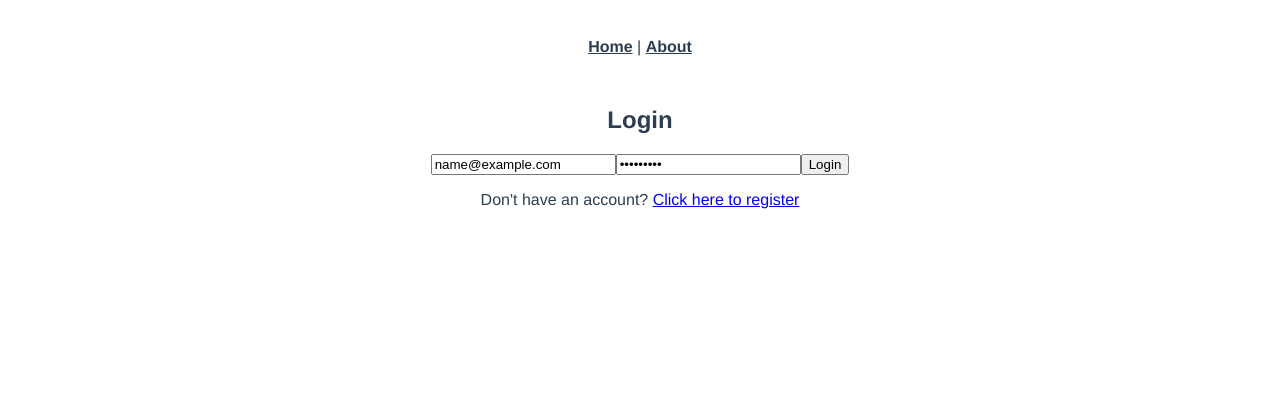
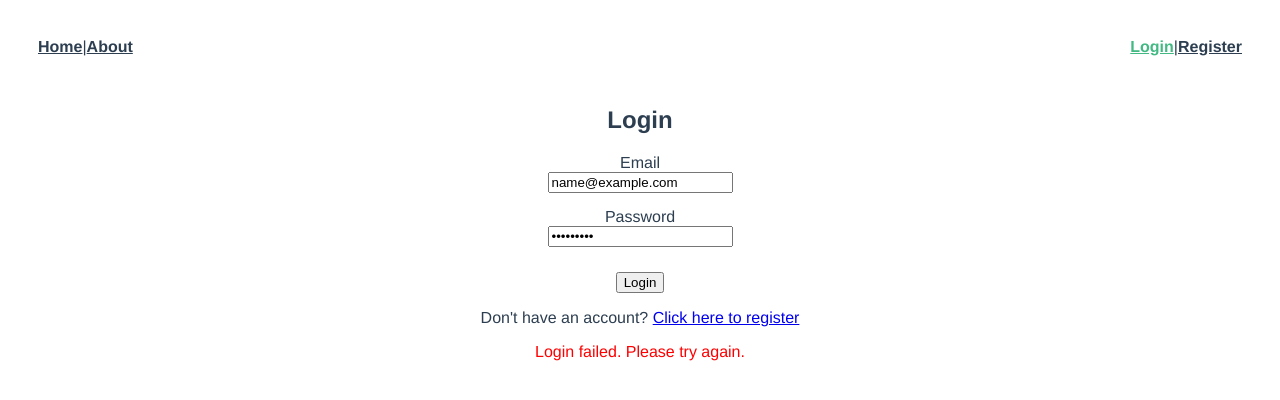
Before and after one commit to gerardreyes/task-management, a Vue app in the folder task-management-ui/: page /login in a window 1280 px wide. Both pictures are taken after typing "name@example.com", "Sample123" into the empty fields and a click on the button "Login". Shown: the top 400 px of the page. Built offline with nearby package versions, Linux system fonts and the light colour scheme; no server answers.

Commit message:
Home and Login template
Home and Login template

```diff
--- a/task-management-ui/src/App.vue
+++ b/task-management-ui/src/App.vue
@@ -1,10 +1,42 @@
 <template>
-  <nav>
-    <router-link to="/">Home</router-link> |
-    <router-link to="/about">About</router-link>
-  </nav>
-  <router-view/>
+  <div id="app">
+    <nav>
+      <router-link to="/">Home</router-link> |
+      <!-- Display "Tasks" link -->
+      <router-link v-if="isLoggedIn" to="/tasks">Tasks|</router-link>
+      <router-link to="/about">About</router-link>
+
+      <!-- Add a spacer to push the links to the right side -->
+      <span class="spacer"></span>
+
+      <!-- Display "Login" link if not logged in -->
+      <router-link v-if="!isLoggedIn" to="/login">Login</router-link> |
+      <!-- Display "Register" link if not logged in -->
+      <router-link v-if="!isLoggedIn" to="/register">Register</router-link>
+      <!-- Display "Logout" link if logged in -->
+      <router-link v-if="isLoggedIn" @click="logout">Logout</router-link>
+    </nav>
+    <router-view />
+  </div>
 </template>
+
+<script>
+export default {
+  data() {
+    return {
+      // Simulate user authentication status (you should replace this with actual authentication logic)
+      isLoggedIn: false,
+    };
+  },
+  methods: {
+    // Simulate the logout action (you should replace this with actual logout logic)
+    logout() {
+      this.isLoggedIn = false;
+      // Perform logout actions (e.g., clear tokens, redirect to login)
+    },
+  },
+};
+</script>
 
 <style>
 #app {
@@ -16,7 +48,15 @@
 }
 
 nav {
+  display: flex;
+  justify-content: space-between; /* Align items to the left and right */
+  align-items: center;
   padding: 30px;
+}
+
+/* Style the spacer element to push the links to the right */
+.spacer {
+  flex-grow: 1; /* Allow the spacer to grow and push the links to the right */
 }
 
 nav a {
--- a/task-management-ui/src/router/index.ts
+++ b/task-management-ui/src/router/index.ts
@@ -3,7 +3,11 @@ import { createRouter, createWebHistory, RouteRecordRaw } from 'vue-router';
 const routes: Array<RouteRecordRaw> = [
   {
     path: '/',
-    redirect: '/login', // Redirect to the login page by default
+    component: () => import('@/views/HomeView.vue'),
+  },
+  {
+    path: '/home',
+    component: () => import('@/views/HomeView.vue'),
   },
   {
     path: '/login',
--- a/task-management-ui/src/views/LoginView.vue
+++ b/task-management-ui/src/views/LoginView.vue
@@ -2,37 +2,73 @@
   <div>
     <h2>Login</h2>
     <form @submit.prevent="login">
-      <input v-model="email" type="email" placeholder="Email" />
-      <input v-model="password" type="password" placeholder="Password" />
-      <button type="submit">Login</button>
+      <div class="form-group">
+        <label for="email">Email</label>
+        <input v-model="email" type="email" id="email" placeholder="Email" required />
+      </div>
+      <div class="form-group">
+        <label for="password">Password</label>
+        <input v-model="password" type="password" id="password" placeholder="Password" required />
+      </div>
+      <button type="submit" class="login-button">Login</button>
     </form>
     <p>
       Don't have an account? <router-link to="/register">Click here to register</router-link>
     </p>
+    <!-- Display an error message when login fails -->
+    <div v-if="errorMessage" class="error">{{ errorMessage }}</div>
   </div>
 </template>
 
 <script lang="ts">
 import { defineComponent, ref } from 'vue';
 import axios from 'axios';
-import { store } from '@/store'; // Import the store directly from your store file
+import { useRouter } from 'vue-router';
 
 export default defineComponent({
   setup() {
     const email = ref('');
     const password = ref('');
+    const errorMessage = ref('');
+    const router = useRouter();
 
     const login = () => {
-      axios.post('/api/login', { email: email.value, password: password.value })
-          .then((response) => {
+      // Clear previous error message
+      errorMessage.value = '';
+
+      // Send login request to Laravel API
+      axios.post('http://localhost/api/login', { email: email.value, password: password.value })
+          .then(() => {
             // Handle successful login
+            router.push('/tasks'); // Redirect to the tasks view on success
           })
           .catch((error) => {
-            // Handle login error
+            errorMessage.value = 'Login failed. Please try again.';
           });
     };
 
-    return { email, password, login };
+    return { email, password, login, errorMessage };
   },
 });
 </script>
+
+<style scoped>
+/* Add your CSS styles for the form here */
+.form-group {
+  margin-bottom: 15px;
+}
+
+label {
+  display: block;
+}
+
+.error {
+  color: red;
+  margin-top: 10px;
+}
+
+/* Add spacing between buttons */
+.login-button {
+  margin-top: 10px; /* Add margin to separate the button from the error message */
+}
+</style>
```
